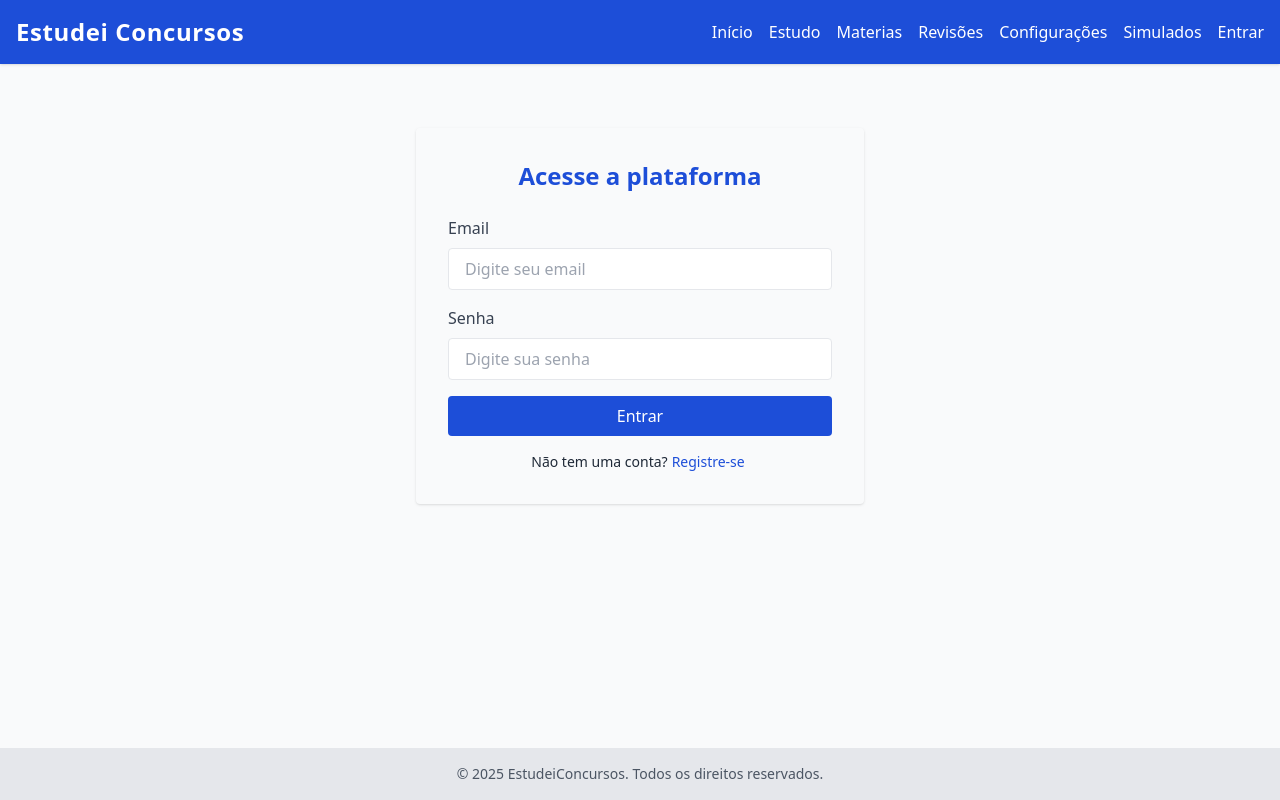
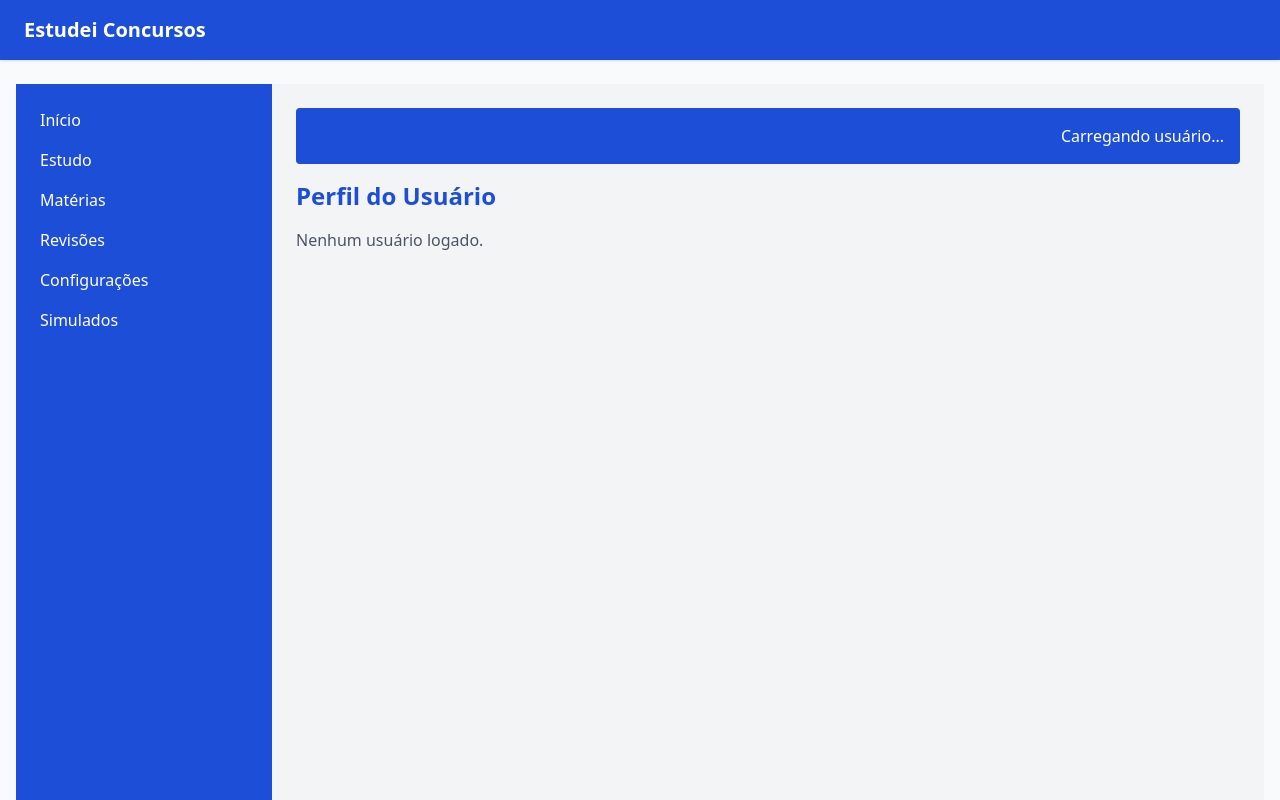
Before and after one commit to brjatoba92/estudei-concursos, a React (Create React App) app: page /perfil in a window 1280 px wide. Before the commit this address led to /login. Shown: the top 800 px of the page. Built offline with nearby package versions, Linux system fonts and the light colour scheme; no server answers.

Commit message:
Add Perfil Page, Layout, Header, register, dashboard and Sidebar

```diff
--- a/src/components/Header.jsx
+++ b/src/components/Header.jsx
@@ -1,38 +1,15 @@
 import React from "react";
-import { Link } from "react-router-dom";
 
-function Header() {
+function Header({ user }) {
     return (
-        <header className="bg-blue-700 text-white shadow">
-            <div className="container mx-auto px-4 py-4 flex justify-between items-center">
-                <Link to="/" className="text-2xl font-bold tracking-wide">
-                    Estudei Concursos
-                </Link>
-                <nav className="space-x-4">
-                    <Link to="/" className="hover:underline">
-                        Início
-                    </Link>
-                    <Link to="/estudo" className="hover:underline">
-                        Estudo
-                    </Link>
-                    <Link to="/materias" className="hover:underline">
-                        Materias
-                    </Link>
-                    <Link to="/revisoes" className="hover:underline">
-                        Revisões
-                    </Link>
-                    <Link to="/settings" className="hover:underline">
-                        Configurações
-                    </Link>
-                    <Link to="/simulados" className="hover:underline">
-                        Simulados
-                    </Link>
-                    <Link to="/login" className="hover:underline">
-                        Entrar
-                    </Link>
-                    {/* <Link to="/dashboard">Painel</Link> */}
-                </nav>
-            </div>
+        <header className="bg-blue-700 text-white py-4 px-6 flex justify-between shadow">
+            <h1 className="text-xl font-bold">Estudei Concursos</h1>
+            { user && (
+                <div className="text-right text-sm">
+                    <p>Ola, {user.displayName || "Usuario"}</p>
+                    <p className="text-grau-200">{user.email}</p>
+                </div>
+            )}
         </header>
     )
 }
--- a/src/components/Layout.jsx
+++ b/src/components/Layout.jsx
@@ -1,38 +1,24 @@
 import React from "react";
-import { Link, useNavigate } from "react-router-dom";
-import { signOut } from "firebase/auth";
-import { auth } from "../firebase/firebaseConfig";
+import Sidebar from "./Sidebar";
 
-function Layout({ children }) {
-    const navigate = useNavigate();
-    const handleLogout = async () => {
-        await signOut(auth);
-        navigate("/login");
-    };
+function Layout({ children, user }) {
+    return (
+        <div className="flex min-h-screen">
+            <Sidebar />
+            <main className="flex-1 bg-gray-100 p-6">
+                <header className="bg-blue-700 text-white p-4 rounded mb-4 flex justify-end">
+                    {user ? (
+                        <div className="text-right">
+                            <p>Olá, {user.displayName || "Usuário"}</p>
+                            <p className="text-sm">{user.email}</p>
+                        </div>
+                    ) : (
+                        <p>Carregando usuário...</p>
+                    )}
+                </header>
 
-    return (
-        <div className="flex-h-screen">
-            <aside className="w-64 bg-blue-700 text-white flex flex-col p-6 space-y-4">
-                <h1 className="text-2xl font-bold mb-6">Estudei</h1>
-                <nav className="flex flex-col gap-4">
-                    <Link to="/dashboard">Inicio</Link>
-                    <Link to="/estudo">Estudo</Link>
-                    <Link to="/materias">Materias</Link>
-                    <Link to="/revisoes">Revisões</Link>
-                    <Link to="/settings">Configurações</Link>
-                    <Link to="/simulados">Simulados</Link>
-                </nav>
-                <button
-                    onClick={handleLogout}
-                    className="mt-auto bg-red-500 py-2 rounded hover:bg-red-600"
-                >
-                    Sair
-                </button>
-            </aside>
-            <main className="flex-1 p-6 overflow-y-auto bg-gray-50">
                 {children}
             </main>
-
         </div>
     );
 }
--- /dev/null
+++ b/src/components/Sidebar.jsx
@@ -0,0 +1,32 @@
+import React from "react";
+import { Link } from "react-router-dom";
+import { auth } from "../firebase/firebaseConfig";
+
+function Sidebar() {
+    const handleLogout = () => {
+        auth.signOut();
+    };
+
+    return (
+        <aside className="w-64 bg-blue-700 text-white flex flex-col p-6">
+            <nav className="flex flex-col gap-4 text-base font-medium">
+                <Link to="/dashboard" className="hover:underline">Início</Link>
+                <Link to="/estudo" className="hover:underline">Estudo</Link>
+                <Link to="/materias" className="hover:underline">Matérias</Link>
+                <Link to="/revisoes" className="hover:underline">Revisões</Link>
+                <Link to="/settings" className="hover:underline">Configurações</Link>
+                <Link to="/simulados" className="hover:underline">Simulados</Link>
+            </nav>
+
+            <button
+                onClick={handleLogout}
+                aria-label="Sair da conta"
+                className="mt-auto bg-red-500 py-2 rounded hover:bg-red-600 transition-colors duration-200"
+            >
+                Sair
+            </button>
+        </aside>
+    );
+}
+
+export default Sidebar;
--- a/src/pages/Dashboard.jsx
+++ b/src/pages/Dashboard.jsx
@@ -1,9 +1,11 @@
 import React from "react";
 import Layout from "../components/Layout";
+import { auth } from "../firebase/firebaseConfig";
 
 function Dashboard() {
+    const user = auth.currentUser;
     return (
-        <Layout>
+        <Layout user = {user}>
             <h2 className="text-2xl font-bold text-blue-700 mb-4">Bem-vindo</h2>
             <p className="text-gray-700">Escolha uma seção no menu para começar seus estudos.</p>
         </Layout>
--- a/src/pages/Perfil.jsx
+++ b/src/pages/Perfil.jsx
@@ -1,13 +1,27 @@
 import React from "react";
 import Layout from "../components/Layout";
+import { auth } from "../firebase/firebaseConfig";
 
 function Perfil() {
-    return (
-        <Layout>
-            <h2 className="text-2xl font-bold text-blue-700 mb-4">Perfil</h2>
-            <p>Informações do usuário</p>
-        </Layout>
-    );
+  const user = auth.currentUser;
+
+  return (
+    <Layout>
+      <h2 className="text-2xl font-bold text-blue-700 mb-4">Perfil do Usuário</h2>
+      {user ? (
+        <div className="bg-white shadow p-6 rounded space-y-4 max-w-md">
+          <div>
+            <strong>Nome:</strong> {user.displayName || "Nome não definido"}
+          </div>
+          <div>
+            <strong>Email:</strong> {user.email}
+          </div>
+        </div>
+      ) : (
+        <p className="text-gray-600">Nenhum usuário logado.</p>
+      )}
+    </Layout>
+  );
 }
 
 export default Perfil;
--- a/src/pages/Register.jsx
+++ b/src/pages/Register.jsx
@@ -1,6 +1,6 @@
 import React, { useState } from "react";
 import { Link, useNavigate } from "react-router-dom";
-import { createUserWithEmailAndPassword } from "firebase/auth";
+import { createUserWithEmailAndPassword, updateProfile } from "firebase/auth";
 import { auth } from "../firebase/firebaseConfig";
 
 function Register() {
@@ -27,6 +27,7 @@ function Register() {
 
         try {
             await createUserWithEmailAndPassword(auth, email, password);
+            await updateProfile(auth.currentUser, { displayName: name });
             navigate("/dashboard");
         } catch (error) {
             setErro("Email ou senha invalidos");
--- a/src/routes/AppRoutes.jsx
+++ b/src/routes/AppRoutes.jsx
@@ -25,6 +25,8 @@ function AppRoutes() {
             <Route path="/login" element={<Login />} />
             <Route path="/register" element={<Register />} />
             <Route path="/dashboard" element={<Dashboard />} />
+            <Route path="/perfil" element={<Perfil />} />
+            <Route path="/questoes" element={<Questoes />} />
             <Route
                 path="/dashboard"
                 element={
```
